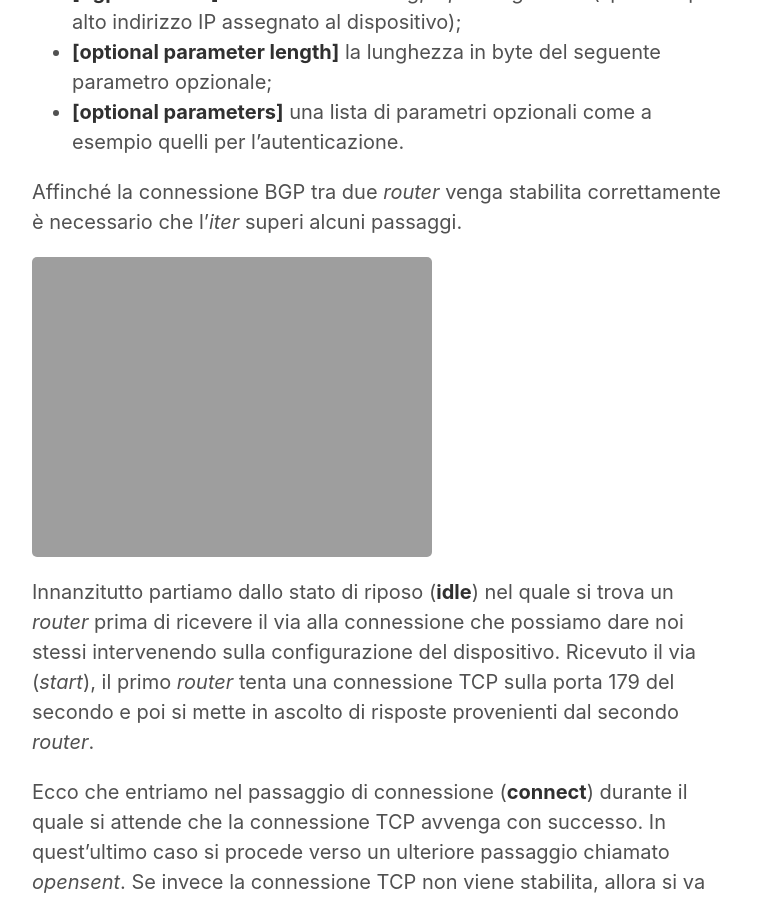
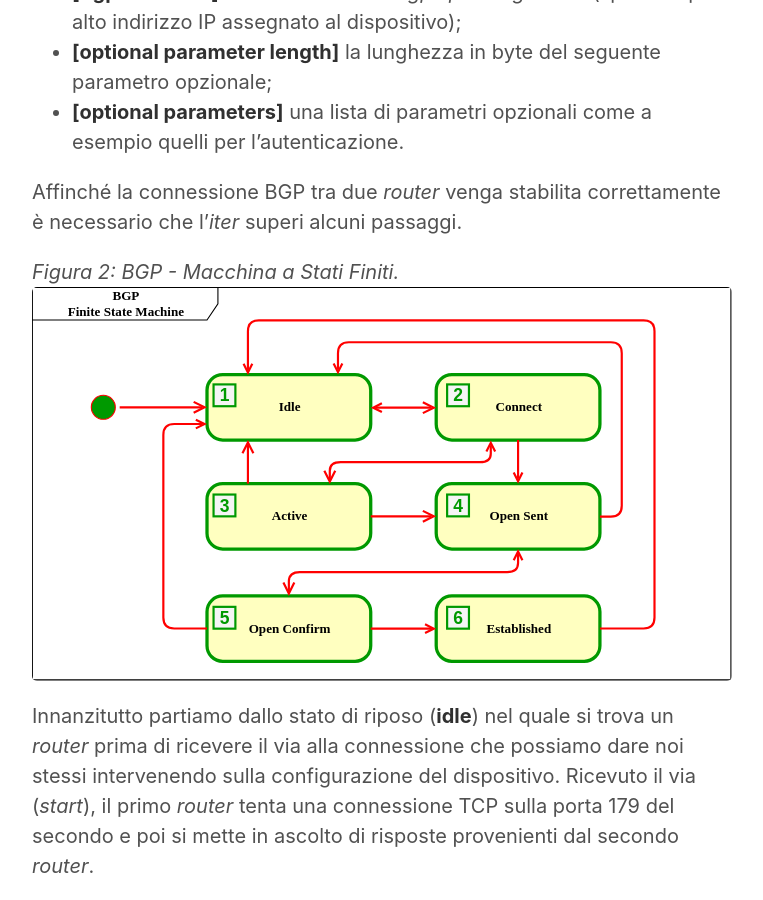
Before and after one commit to Peering101/peering101-it.github.io, a Jekyll site: the page built from _topics/bgp.md, in a window 1280 px wide and 900 px high, scrolled down 8128 px. Shown: the whole window, without its empty margins (258-1021 px from the left). Built offline with Jekyll 4.4.1, drawn with Linux system fonts in a browser that asks for light colours; some of the changed text lies outside the part shown.

Commit message:
Update bgp.md

```diff
--- a/_topics/bgp.md
+++ b/_topics/bgp.md
@@ -159,7 +159,8 @@ Gli elementi del messaggio *OPEN* sono:
 
 Affinché la connessione BGP tra due *router* venga stabilita correttamente è necessario che l'*iter* superi alcuni passaggi.
 
-![*Figura 2: BGP - Macchina a Stati Finiti*](../media/BGP_FSM.svg%0A%20:align:%20center%0A%20:alt:%20BGP%20-%20Macchina%20a%20Stati%20Finiti%0A%20:figclass:%20align-center)
+*Figura 2: BGP - Macchina a Stati Finiti.*
+![Figura 2](../../media/BGP_FSM.svg "BGP - Macchina a Stati Finiti.")
 
 Innanzitutto partiamo dallo stato di riposo (**idle**) nel quale si trova un *router* prima di ricevere il via alla connessione che possiamo dare noi stessi intervenendo sulla configurazione del dispositivo. Ricevuto il via (*start*), il primo *router* tenta una connessione TCP sulla porta 179 del secondo e poi si mette in ascolto di risposte provenienti dal secondo *router*.
 
@@ -371,7 +372,8 @@ Infine ci sono gli *AS* *tier-1* (una quindicina nel mondo al momento [^7]) che
 
 Ecco spiegato dunque come è possibile mischiare le modalità *peering* e *transit* entrambe nello stesso *router*: all'*AS* con il quale facciamo *peering* annunciamo le nostre reti e accettiamo solo le sue reti; all'*AS* dal quale acquistiamo il transito annunciamo le nostre reti e accettiamo tutte le reti che conosce, sia le sue, sia quelle degli altri *AS*.
 
-![*Figura 3: Gerarchia tra sistemi autonomi*](../media/BGP_gerarchia-AS.svg%0A%20:align:%20center%0A%20:alt:%20Gerarchia%20tra%20sistemi%20autonomi%0A%20:figclass:%20align-center)
+*Figura 3: Gerarchia tra sistemi autonomi.*
+![Figura 3](../../media/BGP_gerarchia-AS.svg "Gerarchia tra sistemi autonomi.")
 
 Da notare che per la richiesta di un numero di sistema autonomo all'ente continentale di competenza (*RIR - Regional Internet Registry*) [^8] è necessario dimostrare di aver contrattualizzato (o aver richiesto la contrattualizzazione di) almeno due diversi transiti con *AS* diversi (topologia *multihomed*) [^9].
 
@@ -629,7 +631,8 @@ Ma non solo, il *NAP* interpreta anche un ruolo di facilitatore sul piano tecnic
 
 Se per esempio gli afferenti all'infrastruttura di un *NAP* fossero cento, vorrebbe dire che, nella migliore delle ipotesi, ciascuno dovrebbe configurare sul proprio apparato 99 sessioni (*N-1*). Se invece il punto di interscambio mettesse a disposizione un *route server*, allora a ciascun afferente basterebbe configurare una sola sessione con quel dispositivo per vedersi annunciati tutti gli instradamenti dei partecipanti. Per una spiegazione più dettagliata di quanto attiene alla distribuzione degli instradamenti da parte di un calcolatore elettronico (*route server*) così come illustrato nella [[RFC7948] Internet Exchange BGP Route Server Operations](https://www.rfc-editor.org/rfc/rfc7948.txt), rimandiamo a un altro capitolo.
 
-![*Figura 4: Route server presso Network Access Point*](../media/BGP_NAP.svg%0A%20:align:%20center%0A%20:alt:%20Route%20server%20presso%20Network%20Access%20Point%0A%20:figclass:%20align-center)
+*Figura 4: Route server presso Network Access Point.*
+![Figura 4](../../media/BGP_NAP.svg "Route server presso Network Access Point.")
 
 In Italia i più attivi *NAP* neutrali sono: [MIX - Milan Internet eXchange](https://www.mix-it.net/) a Milano; [NAMEX - NAutilus MEditerranean eXchange](https://www.namex.it/) a Roma; [TOP-IX - TOrino Piemonte - Internet eXchange](https://www.top-ix.org/) a Torino; [VSIX - Veneto System Internet eXchange](https://www.vsix.it/) a Padova.
 
```
